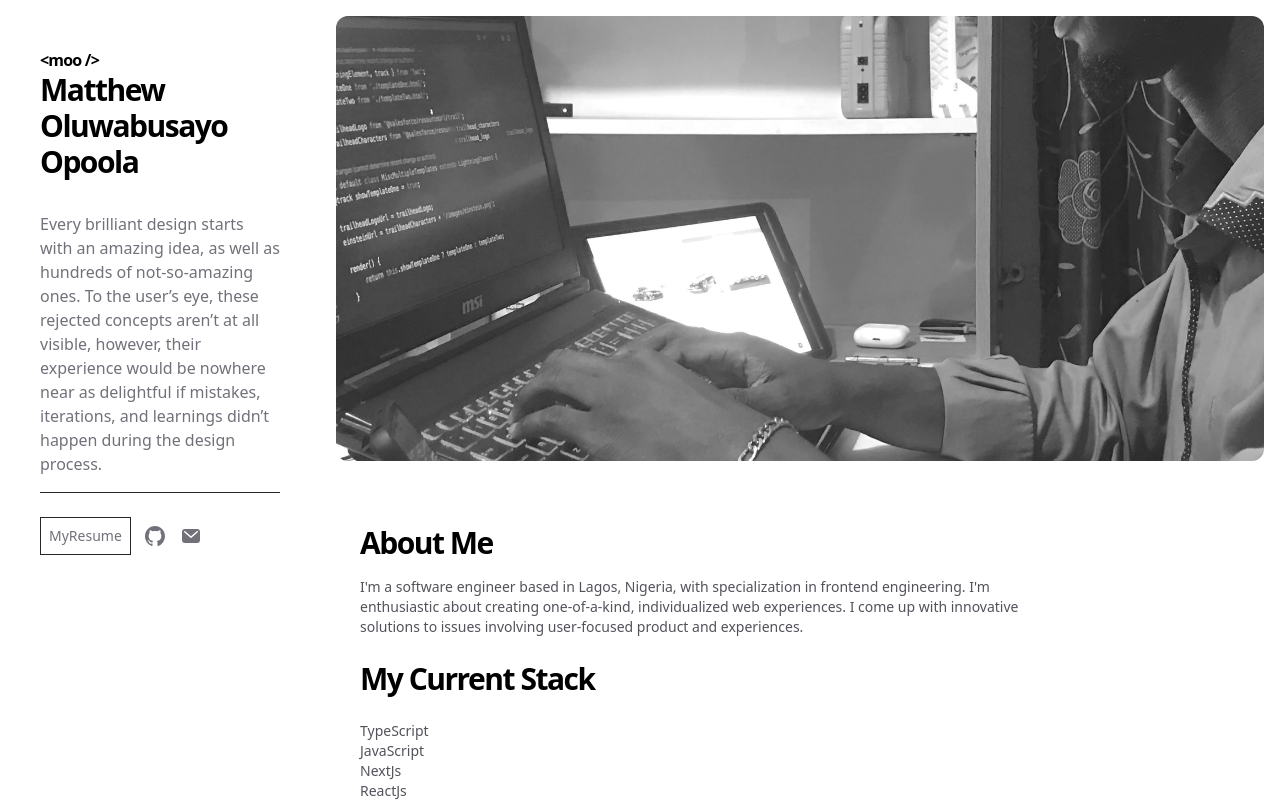
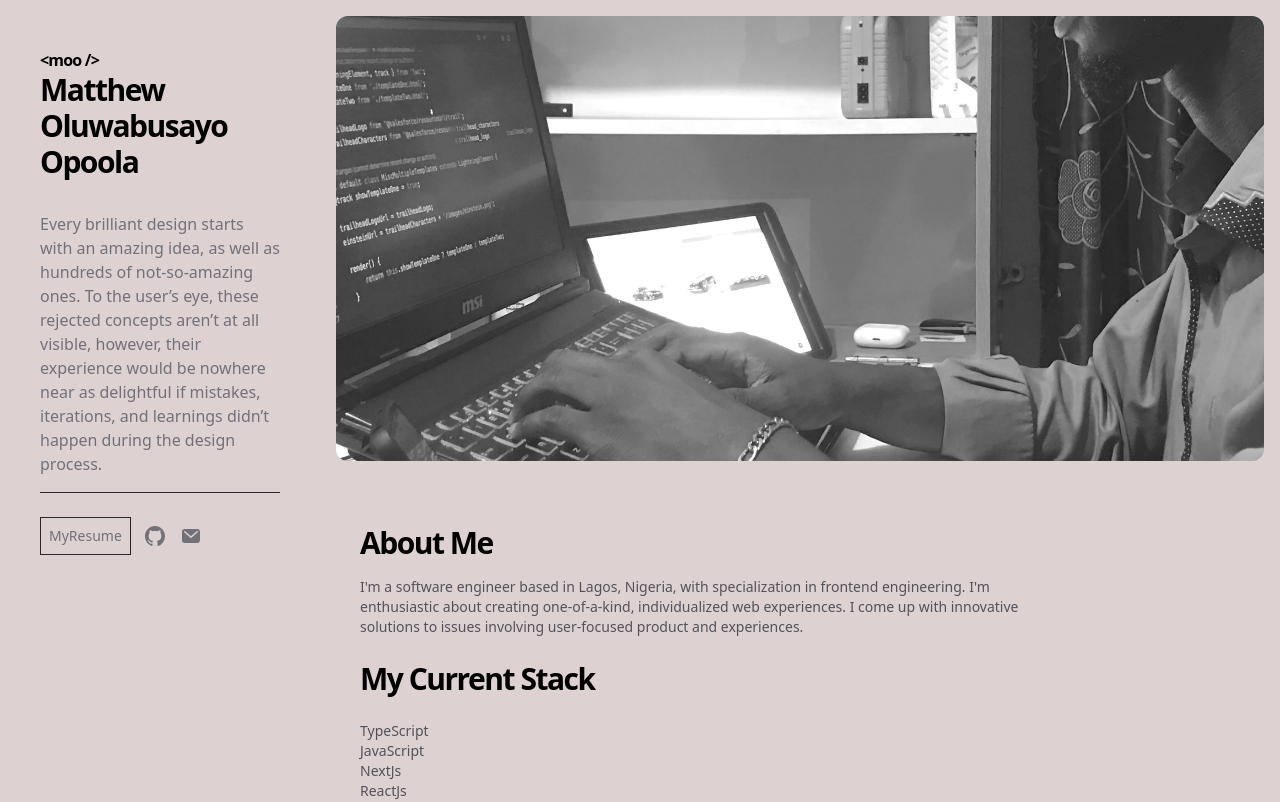
Before and after one commit to MatthewOluwabusayoOpoola/MatthewOluwabusayoOpoola, a Next.js app in the folder app/: page / in a window 1280 px wide. Shown: the top 802 px of the page. Built offline with nearby package versions, Linux system fonts and the light colour scheme.

Commit message:
Update _app.js

```diff
--- a/app/pages/_app.js
+++ b/app/pages/_app.js
@@ -5,7 +5,7 @@ export default function App({ Component, pageProps }) {
   return (
     <>
       <SEO />
-      <div className="bg-white dark:bg-black">
+      <div className="app">
         <Component {...pageProps} />
       </div>
     </>
```
